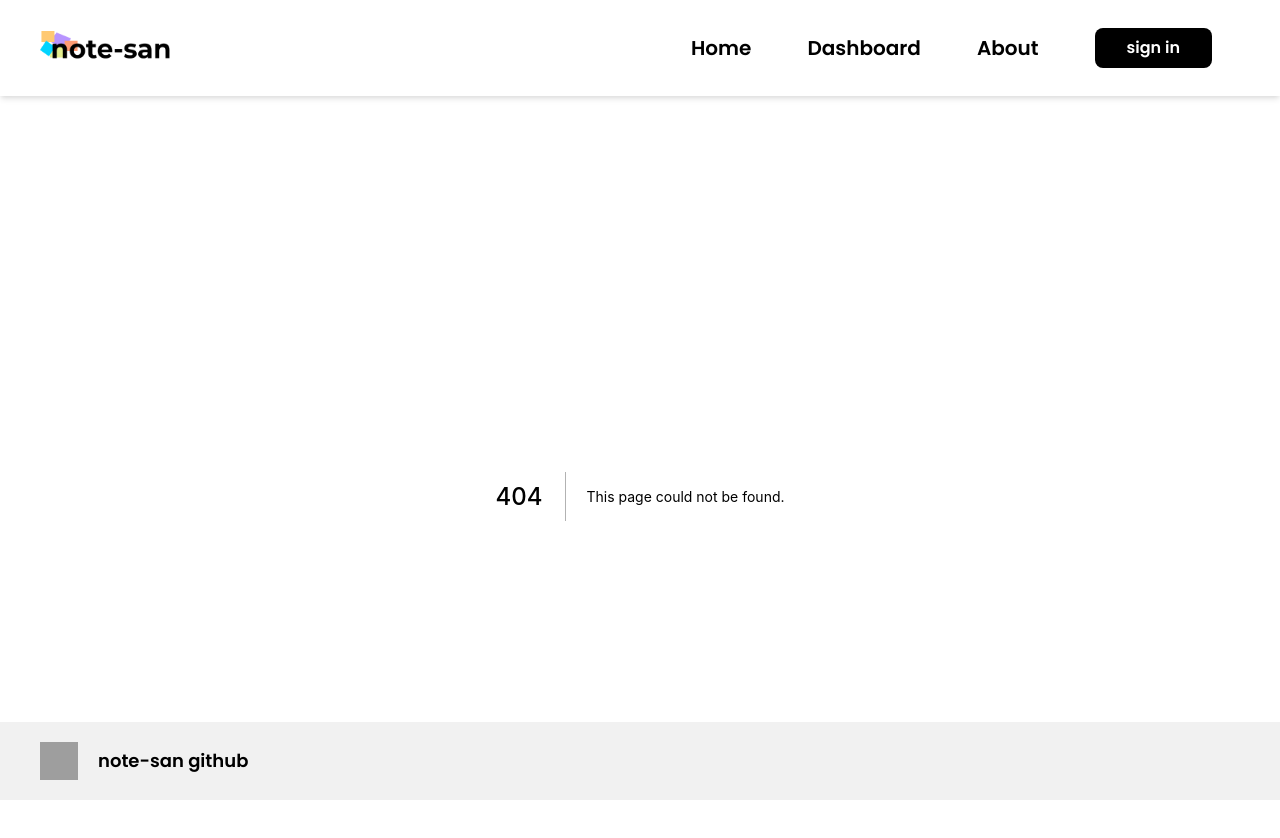
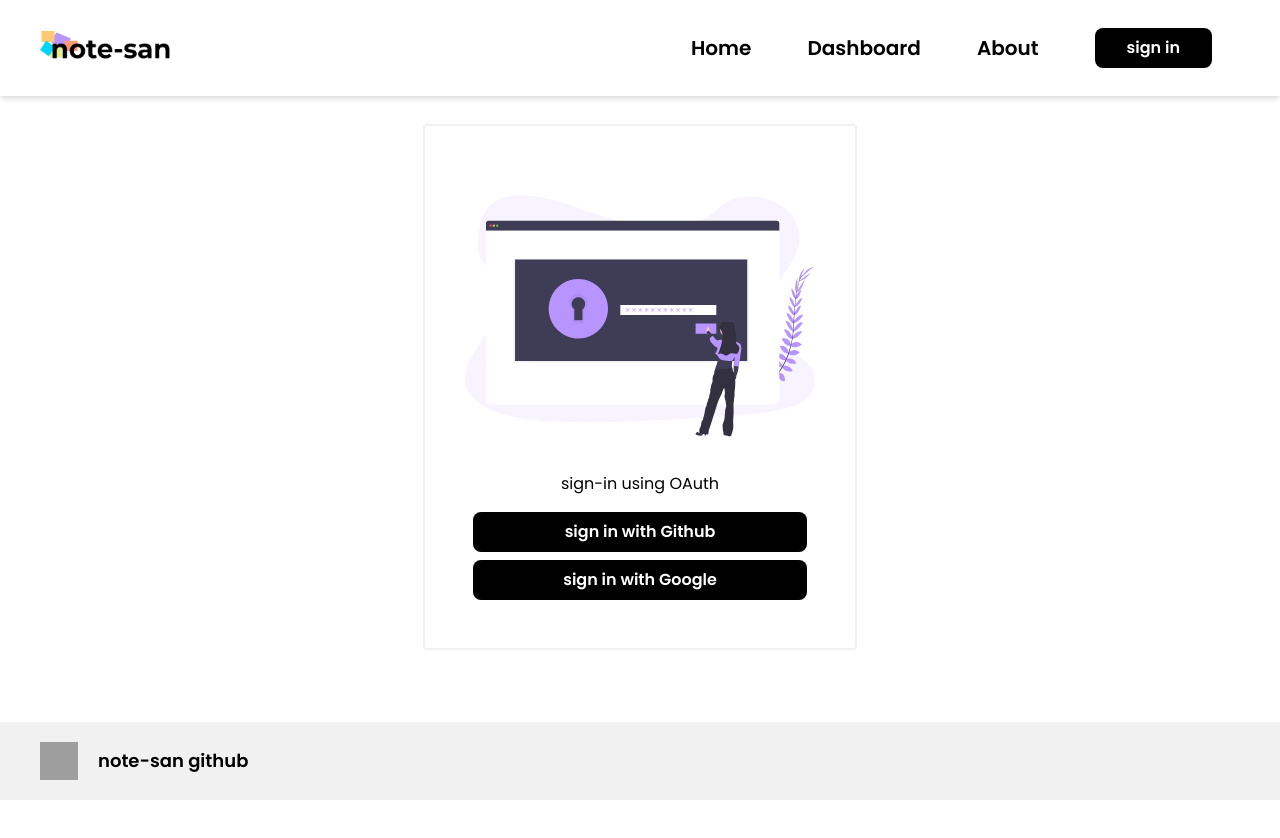
Before and after one commit to chandan-02/note-san, a Next.js app: page /auth in a window 1280 px wide. Before the commit this address had no page. Shown: the top 838 px of the page. After the commit the page ends 800 px from the top, so only its background shows below. Built offline with nearby package versions, Linux system fonts and the light colour scheme; no server answers; grey boxes are pictures that could not be loaded.

Commit message:
github oauth signin :)

```diff
--- a/components/layout/footer.tsx
+++ b/components/layout/footer.tsx
@@ -1,4 +1,4 @@
-import { NextComponentType } from 'next/types'
+import type{ NextComponentType } from 'next/types'
 import Image from 'next/image';
 import styles from '../../styles/Footer.module.css';
 import Link from 'next/link';
--- a/components/layout/header.tsx
+++ b/components/layout/header.tsx
@@ -1,17 +1,20 @@
-import { NextComponentType } from 'next/types'
+import type{ NextComponentType } from 'next/types'
 import Head from 'next/head';
 import styles from '../../styles/Header.module.css';
 import Image from 'next/image';
 import logo from '../../public/logo.png';
 import SignIn from '../sign_in';
 import { useRouter } from 'next/router';
-import { useState } from 'react';
+import { useState,useEffect } from 'react';
+import {useSession} from 'next-auth/client';
 
 const Header: NextComponentType = () => {
     const router = useRouter();
     const [toggle,setToggle] = useState<Boolean>(true);
+    const [session,load] = useSession();
     const hamMobile:string = 'w-screen flex flex-col justify-center items-center';
     const nav_items = [{name:'Home',path:'/'},{name:'Dashboard',path:'/dashboard'},{name:'About',path:'/about'}]
+
     const handleRoute = (e: string):void=> {
         router.push(e)
     }
@@ -19,6 +22,11 @@ const Header: NextComponentType = () => {
     const whichPage= (name:string):number => {
         return router.pathname == name ? 700 : 600
     }
+
+    useEffect(() => {
+        // console.log(session,load);
+    },[session,load])
+
     return (
         <>
             <Head>
--- /dev/null
+++ b/components/oauth_btn.tsx
@@ -0,0 +1,26 @@
+import React from 'react'
+import styles from '../styles/Oauthbtn.module.css';
+import { signIn, signOut } from 'next-auth/client'
+import Link from 'next/link';
+
+interface IProps {
+    btnName: string,
+    btnText: string,
+    action: string
+}
+
+const OAuth: React.FC<IProps> = ({ btnName, btnText, action }) => {
+    const handleSignIn = (e:any) => {
+        e.preventDefault();
+        action ==  'signin' ? signIn(btnName) : signOut();
+    }
+    return (
+        <Link href={`/api/auth/${action}`} passHref>
+            <div className={styles.container} onClick={(e)=>handleSignIn(e)}>
+                <h1 className={styles.text}>{btnText}</h1>
+            </div>
+        </Link>
+    )
+}
+
+export default OAuth;
--- a/components/sign_in.tsx
+++ b/components/sign_in.tsx
@@ -1,11 +1,14 @@
 import { NextComponentType } from "next";
 import styles from '../styles/SignIn.module.css';
+import Link from 'next/link';
 
-const SignIn:NextComponentType= () => {
-    return(
-        <div className={styles.container}>
-            <h1 className={styles.text}>sign in</h1>
-        </div>
+const SignIn: NextComponentType = () => {
+    return (
+        <Link href="/auth" passHref>
+            <div className={styles.container}>
+                <h1 className={styles.text} >sign in</h1>
+            </div>
+        </Link>
     )
 }
 
--- a/package.json
+++ b/package.json
@@ -10,6 +10,7 @@
   },
   "dependencies": {
     "next": "11.1.2",
+    "next-auth": "^3.29.0",
     "react": "17.0.2",
     "react-dom": "17.0.2"
   },
--- a/pages/_app.tsx
+++ b/pages/_app.tsx
@@ -2,17 +2,18 @@ import '../styles/globals.css'
 import type { AppProps } from 'next/app'
 import Header from '../components/layout/header';
 import Footer from '../components/layout/footer';
+import {Provider} from 'next-auth/client';
 
 import { useState } from 'react';
 
 function MyApp({ Component, pageProps }: AppProps) {
   const [name,setName] = useState<string>('/')
   return (
-    <>
+    <Provider>
       <Header />
       <Component {...pageProps} />
       <Footer />
-    </>
+    </Provider>
   )
 }
 export default MyApp
--- /dev/null
+++ b/pages/api/auth/[...nextauth].ts
@@ -0,0 +1,11 @@
+import NextAuth from "next-auth";
+import Providers from "next-auth/providers";
+
+export default NextAuth({
+    providers:[
+        Providers.GitHub({
+            clientId:process.env.Git_clientId,
+            clientSecret:process.env.Git_clientSecret
+        }),
+    ],
+});
--- a/pages/api/hello.ts
+++ b/pages/api/hello.ts
@@ -1,4 +1,3 @@
-// Next.js API route support: https://nextjs.org/docs/api-routes/introduction
 import type { NextApiRequest, NextApiResponse } from 'next'
 
 type Data = {
--- /dev/null
+++ b/pages/auth/index.tsx
@@ -0,0 +1,34 @@
+import type { NextPage } from 'next';
+import Image from 'next/image';
+import styles from '../../styles/Auth.module.css';
+import OAuth from '../../components/oauth_btn';
+import { useSession } from 'next-auth/client';
+import { useEffect } from 'react';
+const Authenticate: NextPage = () => {
+    const [session, load] = useSession();
+    useEffect(() => {
+        console.log(session, load);
+    }, [session, load])
+    return (
+        <div className={styles.container}>
+            <div className={styles.box}>
+
+                <Image src="/auth.svg" alt="auth_svg" height="300" width="350" />
+                {
+                    !session ? <h1 className={styles.text}>sign-in using OAuth </h1> : <h1 className={styles.text}>already signed-in, log out? </h1>
+                }
+                {
+                    !load && !session && (
+                        <div>
+                            <OAuth btnName="github" btnText="sign in with Github" action="signin" />
+                            <OAuth btnName="sxx" btnText="sign in with Google" action="signin" />
+                        </div>
+                    )
+                }
+                {session && (<OAuth btnName="logout" btnText="signout " action="signout" />)}
+            </div>
+        </div>
+    )
+}
+
+export default Authenticate;
--- /dev/null
+++ b/styles/Auth.module.css
@@ -0,0 +1,11 @@
+.container {
+    @apply flex flex-col items-center md:my-7
+}
+
+.box{
+    @apply border-footer_bg rounded p-10 md:border-2 text-center
+}
+
+.text {
+    @apply font-poppins pb-2
+}
--- /dev/null
+++ b/styles/Oauthbtn.module.css
@@ -0,0 +1,7 @@
+.container{
+    @apply bg-black px-8 py-2 rounded-lg cursor-pointer m-2
+}
+
+.text {
+    @apply font-poppins font-semibold text-white hover:text-m_purple text-center
+}
```
Also changed, not shown: public/auth.svg (added), 1 other file (tests, documents, lock files or other folders).
